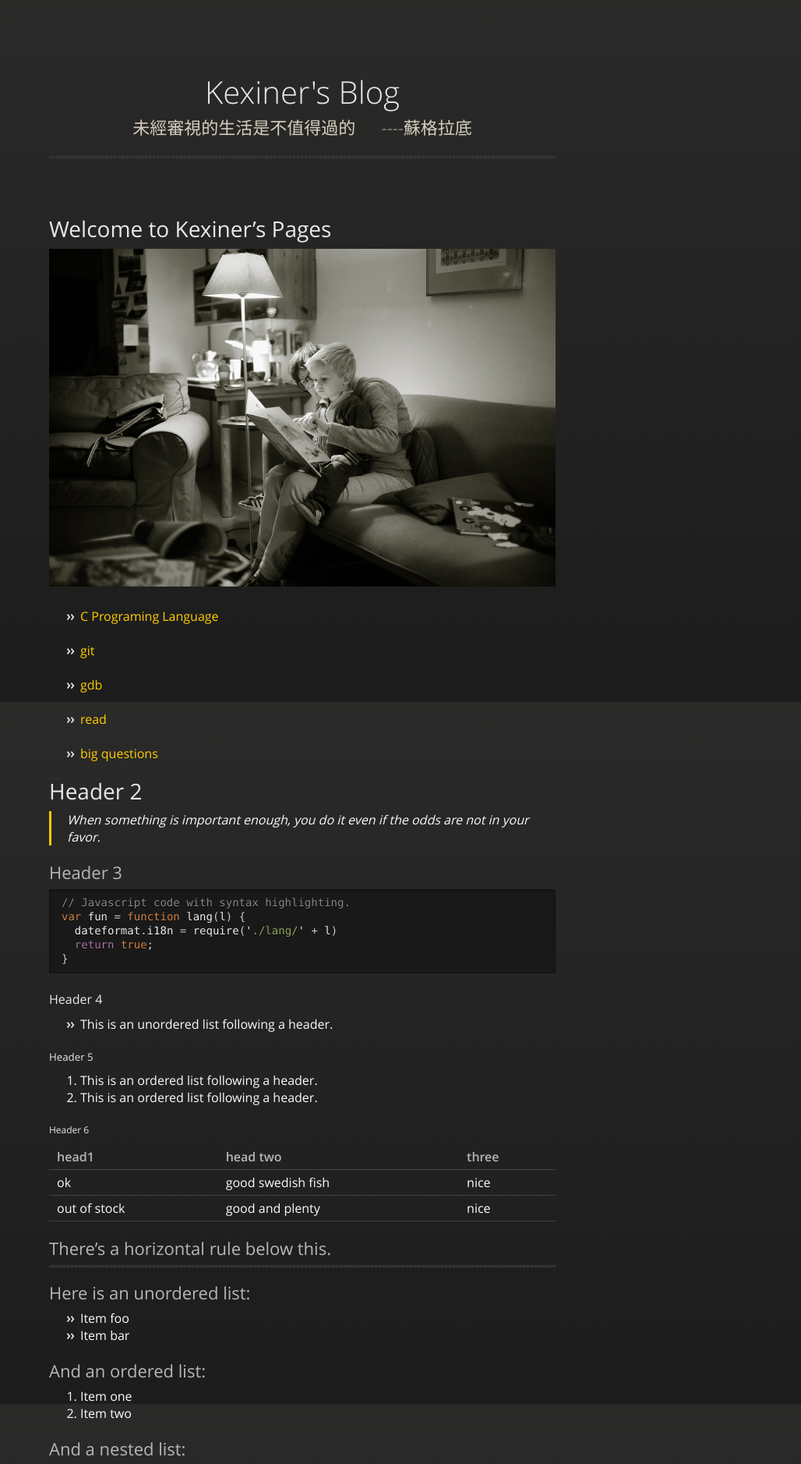
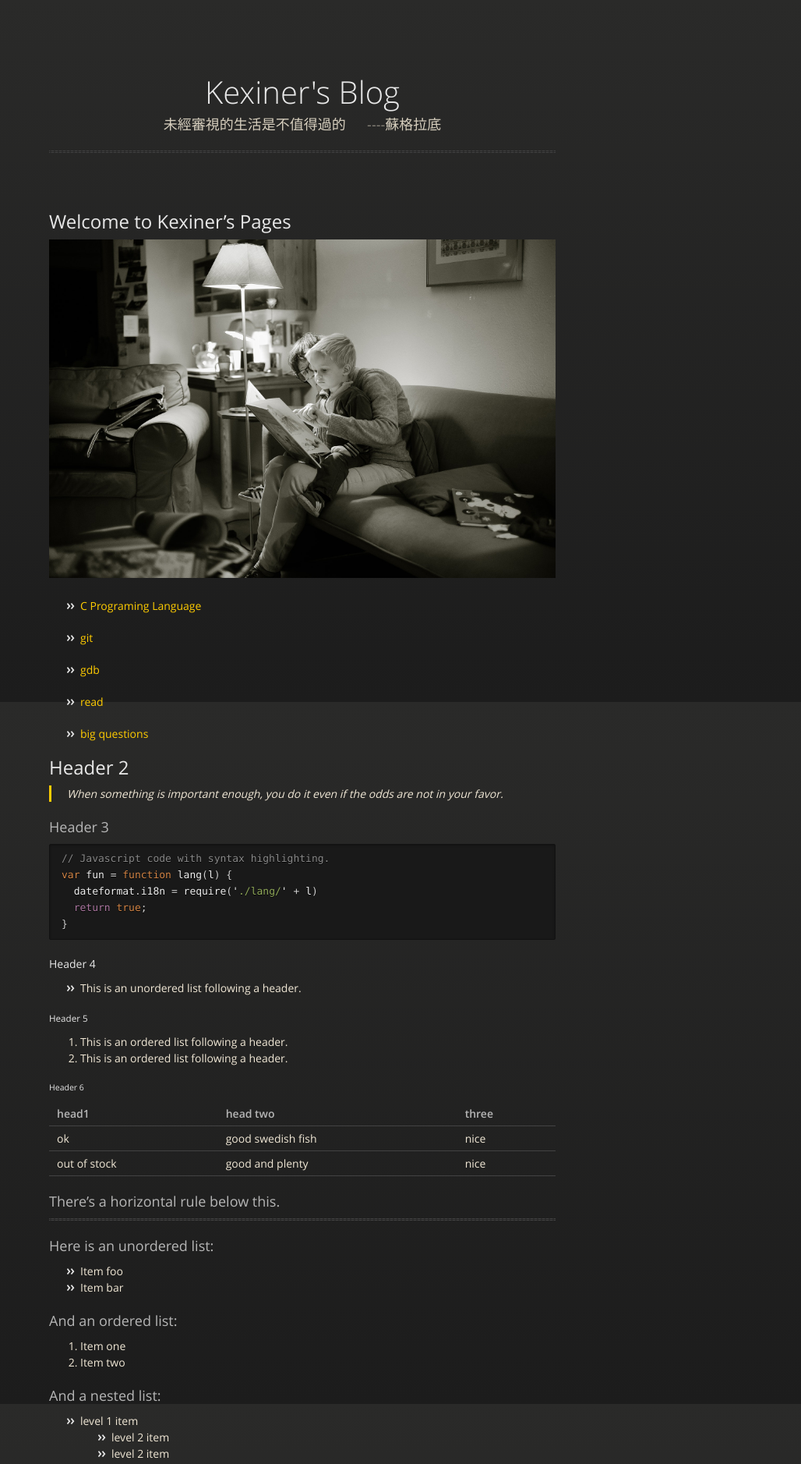
Before and after one commit to kexinerchen/kexinerchen.github.io, a Jekyll site: the page built from index.md, in a window 1280 px wide. Shown: the top 1877 px of the page at 78% size, without its empty margins (252-1280 px from the left). Built offline with Jekyll 4.4.1, drawn with Linux system fonts in a browser that asks for light colours; our own code applies the rules of GitHub Pages for plain Markdown files.

Commit message:
midnight

```diff
--- a/_sass/jekyll-theme-midnight.scss
+++ b/_sass/jekyll-theme-midnight.scss
@@ -5,8 +5,8 @@
 body {
   padding:0px 0 20px 0px;
   margin: 0px;
-  font:16px "OpenSansRegular", "Helvetica Neue", Helvetica, Arial, sans-serif;
-  color:#fafafa;
+  font:14px/1.5 "OpenSansRegular", "Helvetica Neue", Helvetica, Arial, sans-serif;
+  color:#f0e7d5;
   font-weight: normal;
   background: #252525;
   background-attachment: fixed !important;
@@ -21,7 +21,7 @@ h1, h2, h3, h4, h5, h6 {
 }
 
 p, ul, ol, table, pre, dl {
-  margin:0 0 22px;
+  margin:0 0 20px;
 }
 
 h1, h2, h3 {
@@ -30,11 +30,11 @@ h1, h2, h3 {
 }
 
 h1 {
-  font-size:32px;
+  font-size:28px;
 }
 
 h2 {
-  font-size: 28px;
+  font-size: 24px;
 }
 
 h4, h5, h6 {
@@ -42,7 +42,7 @@ h4, h5, h6 {
 }
 
 h3 {
-  font-size: 22px;
+  font-size: 18px;
   line-height: 24px;
   font-family: 'OpenSansRegular', "Helvetica Neue", Helvetica, Arial, sans-serif !important;
   font-weight: normal;
@@ -60,7 +60,7 @@ a {
 }
 
 a small {
-  font-size:15px;
+  font-size:11px;
   color:#666;
   margin-top:-0.6em;
   display:block;
@@ -96,7 +96,7 @@ blockquote {
 code {
   font-family: Monaco, Bitstream Vera Sans Mono, Lucida Console, Terminal, monospace;
   color:#efefef;
-  font-size:14px;
+  font-size:13px;
   margin: 0 4px;
   padding: 4px 6px;
   border-radius: 2px;
@@ -180,7 +180,7 @@ dt {
       color: white;
       line-height: 50px;
       text-shadow: 0px 1px 0px rgba(0,0,0,.2);
-      font-size: 18px;
+      font-size: 14px;
 
       a {
         color: white;
@@ -193,7 +193,7 @@ dt {
         padding: 10px 12px;
         margin-top: 6px;
         line-height:14px;
-        font-size:18px;
+        font-size:14px;
         display:inline-block;
         text-align:center;
 
@@ -218,7 +218,7 @@ dt {
       &.title {
         float: right;
         margin-right: 10px;
-        font-size: 13px;
+        font-size: 11px;
       }
     }
   }
@@ -248,12 +248,12 @@ section {
       color: #d7cfbe;
       font-family: 'OpenSansLight', "Helvetica Neue", Helvetica, Arial, sans-serif;
       font-weight: normal;
-      font-size: 22px;
+      font-size: 18px;
       text-align: center;
     }
 
     .credits {
-      font-size: 15px;
+      font-size: 11px;
       font-family: 'OpenSansRegular', "Helvetica Neue", Helvetica, Arial, sans-serif;
       font-weight: normal;
       color: #696969;
```
Also changed, not shown: _sass/normalize.scss (line endings or trailing spaces).
